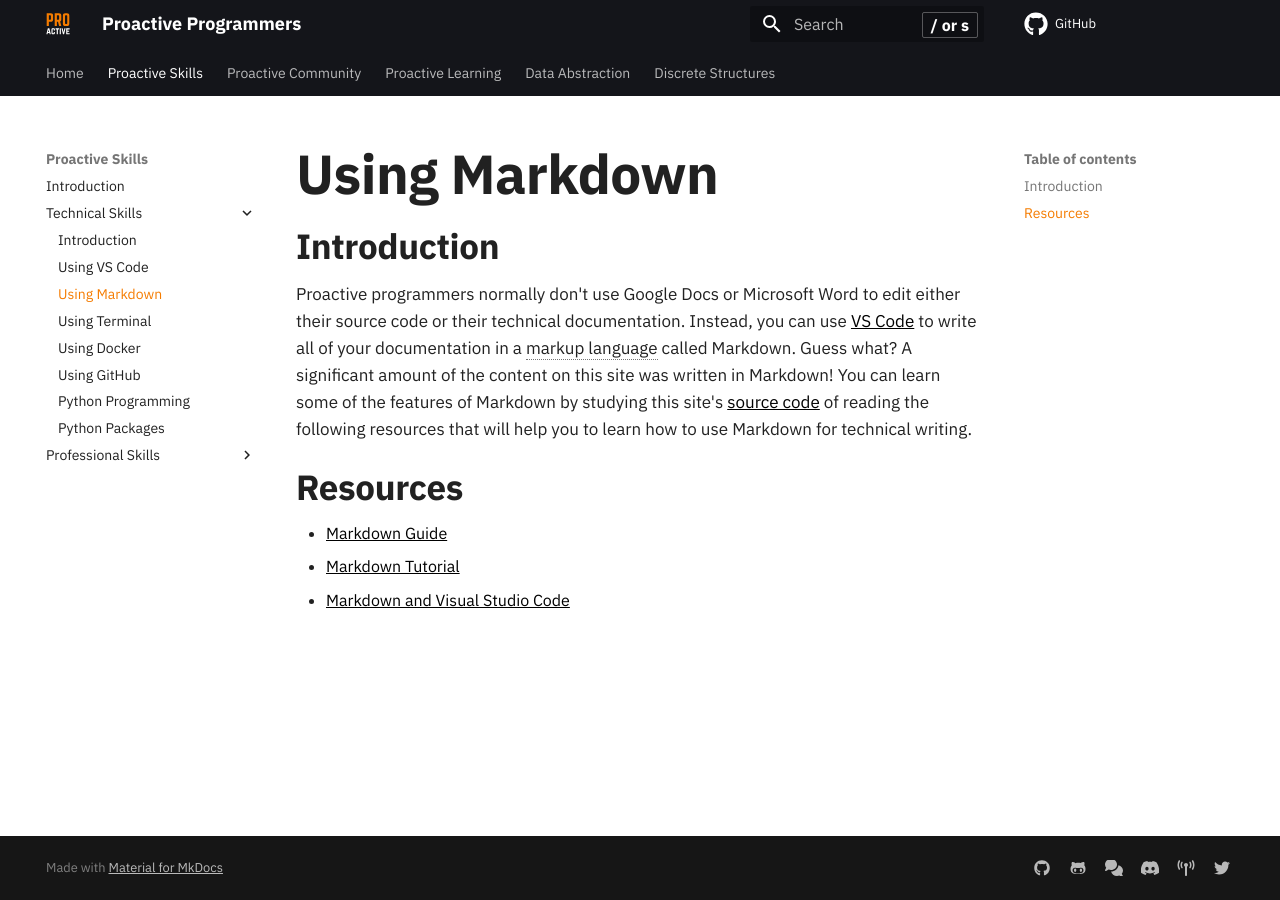
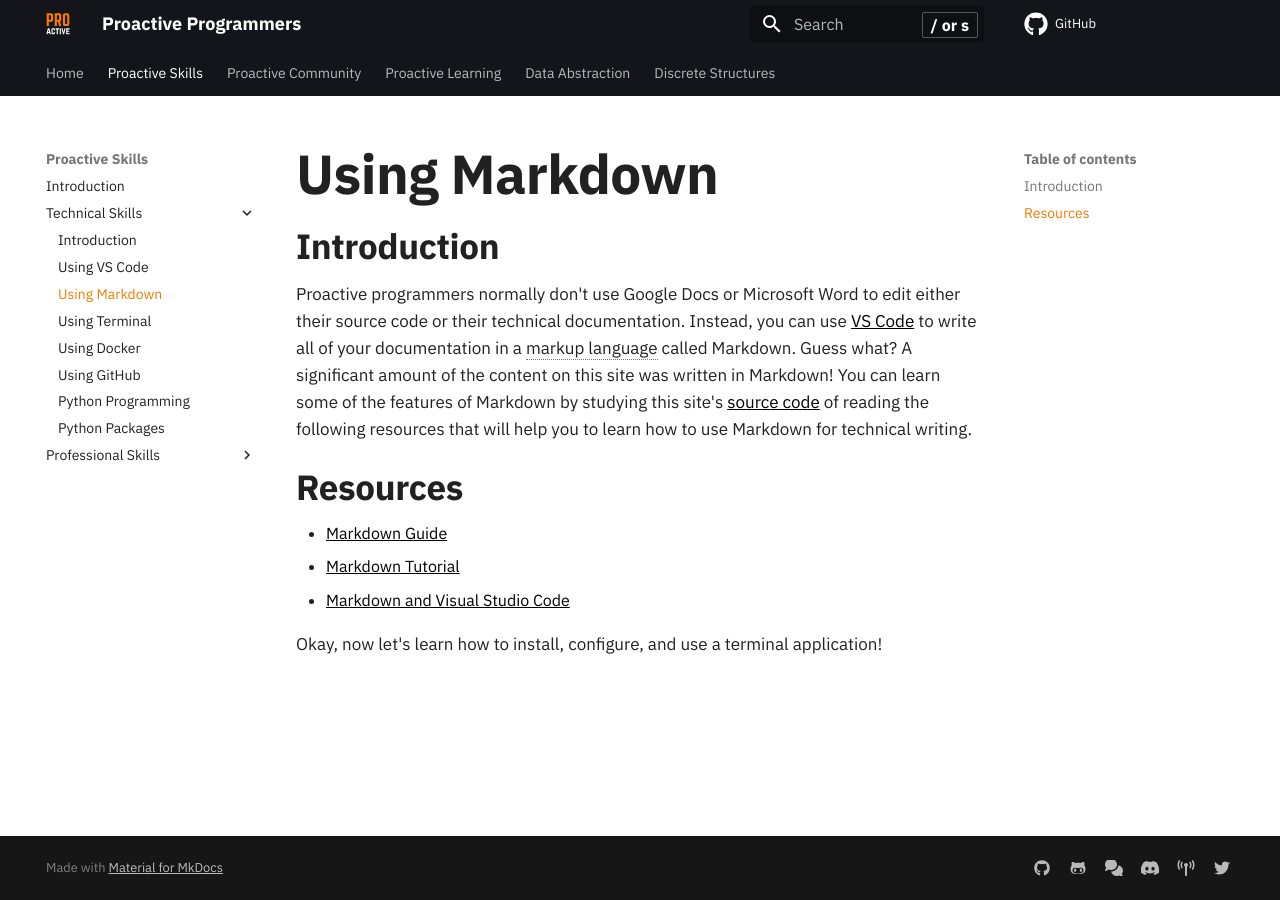
Before and after one commit to ProactiveProgrammers/www.proactiveprogrammers.com, an MkDocs documentation site: the page built from docs/proactive-skills/technical-skills/using-markdown.md, in a window 1280 px wide. Built offline with MkDocs 1.6.1 and Material for MkDocs 9.7.7, drawn with Linux system fonts in a browser that asks for light colours; comment, search, counter and statistics services are not loaded.

Commit message:
feat: Add the transition to the next topic in using-markdown.md.

```diff
--- a/docs/proactive-skills/technical-skills/using-markdown.md
+++ b/docs/proactive-skills/technical-skills/using-markdown.md
@@ -18,4 +18,6 @@ Markdown for technical writing.
 - [Markdown Tutorial](https://www.markdowntutorial.com/)
 - [Markdown and Visual Studio Code](https://code.visualstudio.com/docs/languages/markdown)
 
+Okay, now let's learn how to install, configure, and use a terminal application!
+
 --8<-- "includes/abbreviations.md"
```
